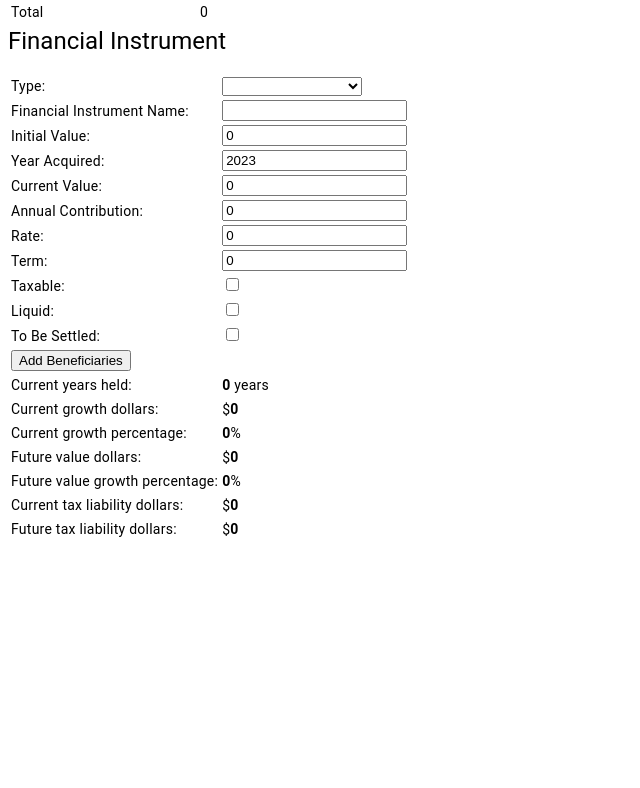
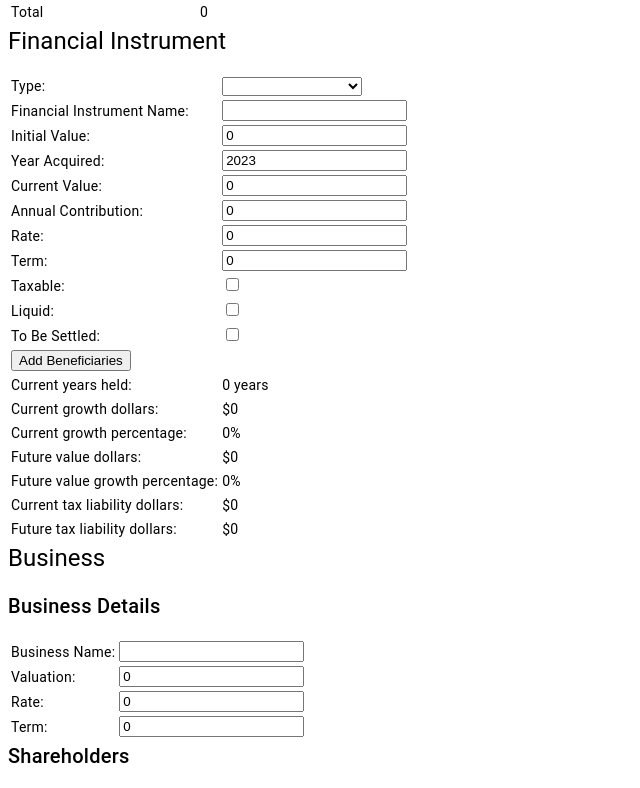
Before and after one commit to ynvtlmr/dynamic-needs-analysis, an Angular app: page / in a window 1280 px wide. Shown: the part 374-1162 px from the top of the page, without its empty margins (0-640 px from the left). Before the commit the page ends 924 px from the top, so only its background shows below. Built offline with nearby package versions, Linux system fonts and the light colour scheme.

Commit message:
add basic business component

```diff
--- a/src/app/app.component.html
+++ b/src/app/app.component.html
@@ -12,3 +12,6 @@
 
 <h1>Financial Instrument</h1>
 <app-financial-instrument></app-financial-instrument>
+
+<h1>Business</h1>
+<app-business></app-business>
--- a/src/app/app.component.ts
+++ b/src/app/app.component.ts
@@ -4,6 +4,7 @@ import { RouterOutlet } from '@angular/router';
 import { ClientComponent } from './client/client.component';
 import { FinancialInstrumentComponent } from './financial-instrument/financial-instrument.component';
 import { BeneficiaryComponent } from './beneficiary/beneficiary.component';
+import { BusinessComponent } from './business/business.component';
 import { LocalStorageService } from './services/local-storage.service';
 
 @Component({
@@ -15,6 +16,7 @@ import { LocalStorageService } from './services/local-storage.service';
     ClientComponent,
     FinancialInstrumentComponent,
     BeneficiaryComponent,
+    BusinessComponent,
   ],
   templateUrl: './app.component.html',
   styleUrl: './app.component.css',
--- /dev/null
+++ b/src/app/business/business.component.html
@@ -0,0 +1,28 @@
+<div>
+  <h2>Business Details</h2>
+  <table>
+    <tr>
+      <td><label for="businessName">Business Name:</label></td>
+      <td>
+        <input id="businessName" [(ngModel)]="businessName" type="text" />
+      </td>
+    </tr>
+    <tr>
+      <td><label for="valuation">Valuation:</label></td>
+      <td><input id="valuation" [(ngModel)]="valuation" type="number" /></td>
+    </tr>
+    <tr>
+      <td><label for="rate">Rate:</label></td>
+      <td><input id="rate" [(ngModel)]="rate" type="number" /></td>
+    </tr>
+    <tr>
+      <td><label for="term">Term:</label></td>
+      <td><input id="term" [(ngModel)]="term" type="number" /></td>
+    </tr>
+  </table>
+
+  <h2>Shareholders</h2>
+  <!-- Form to add shareholders -->
+  <!-- Table to list shareholders -->
+  <!-- Additional UI elements as needed -->
+</div>
--- /dev/null
+++ b/src/app/business/business.component.ts
@@ -0,0 +1,21 @@
+import { Component } from '@angular/core';
+import { FormsModule } from '@angular/forms';
+import { Shareholder } from './shareholder.model';
+
+@Component({
+  selector: 'app-business',
+  standalone: true,
+  imports: [FormsModule],
+  templateUrl: './business.component.html',
+})
+export class BusinessComponent {
+  businessName: string = '';
+  valuation: number = 0;
+  rate: number = 0;
+  term: number = 0;
+  shareholders: Shareholder[] = [];
+
+  addShareholder(name: string, share: number, coverage: number): void {
+    this.shareholders.push(new Shareholder(name, share, coverage));
+  }
+}
--- /dev/null
+++ b/src/app/business/shareholder.model.ts
@@ -0,0 +1,7 @@
+export class Shareholder {
+  constructor(
+    public shareholderName: string,
+    public sharePercentage: number,
+    public insuranceCoverage: number,
+  ) {}
+}
--- a/src/app/financial-instrument/financial-instrument.component.html
+++ b/src/app/financial-instrument/financial-instrument.component.html
@@ -131,46 +131,30 @@
   <!-- Display Elements -->
   <tr>
     <td>Current years held:</td>
-    <td>
-      <strong>{{ currentYearsHeld }}</strong> years
-    </td>
+    <td>{{ currentYearsHeld }} years</td>
   </tr>
   <tr>
     <td>Current growth dollars:</td>
-    <td>
-      $<strong>{{ currentGrowthDollars | number: "1.0-2" }}</strong>
-    </td>
+    <td>${{ currentGrowthDollars | number: "1.0-2" }}</td>
   </tr>
   <tr>
     <td>Current growth percentage:</td>
-    <td>
-      <strong>{{ currentGrowthPercentage | number: "1.0-2" }}</strong
-      >%
-    </td>
+    <td>{{ currentGrowthPercentage | number: "1.0-2" }}%</td>
   </tr>
   <tr>
     <td>Future value dollars:</td>
-    <td>
-      $<strong>{{ futureValueDollars | number: "1.0-2" }}</strong>
-    </td>
+    <td>${{ futureValueDollars | number: "1.0-2" }}</td>
   </tr>
   <tr>
     <td>Future value growth percentage:</td>
-    <td>
-      <strong>{{ futureValueGrowthPercentage | number: "1.0-2" }}</strong
-      >%
-    </td>
+    <td>{{ futureValueGrowthPercentage | number: "1.0-2" }}%</td>
   </tr>
   <tr>
     <td>Current tax liability dollars:</td>
-    <td>
-      $<strong>{{ currentTaxLiabilityDollars | number: "1.0-2" }}</strong>
-    </td>
+    <td>${{ currentTaxLiabilityDollars | number: "1.0-2" }}</td>
   </tr>
   <tr>
     <td>Future tax liability dollars:</td>
-    <td>
-      $<strong>{{ futureTaxLiabilityDollars | number: "1.0-2" }}</strong>
-    </td>
+    <td>${{ futureTaxLiabilityDollars | number: "1.0-2" }}</td>
   </tr>
 </table>
```
Also changed, not shown: 1 other file (tests, documents, lock files or other folders).
